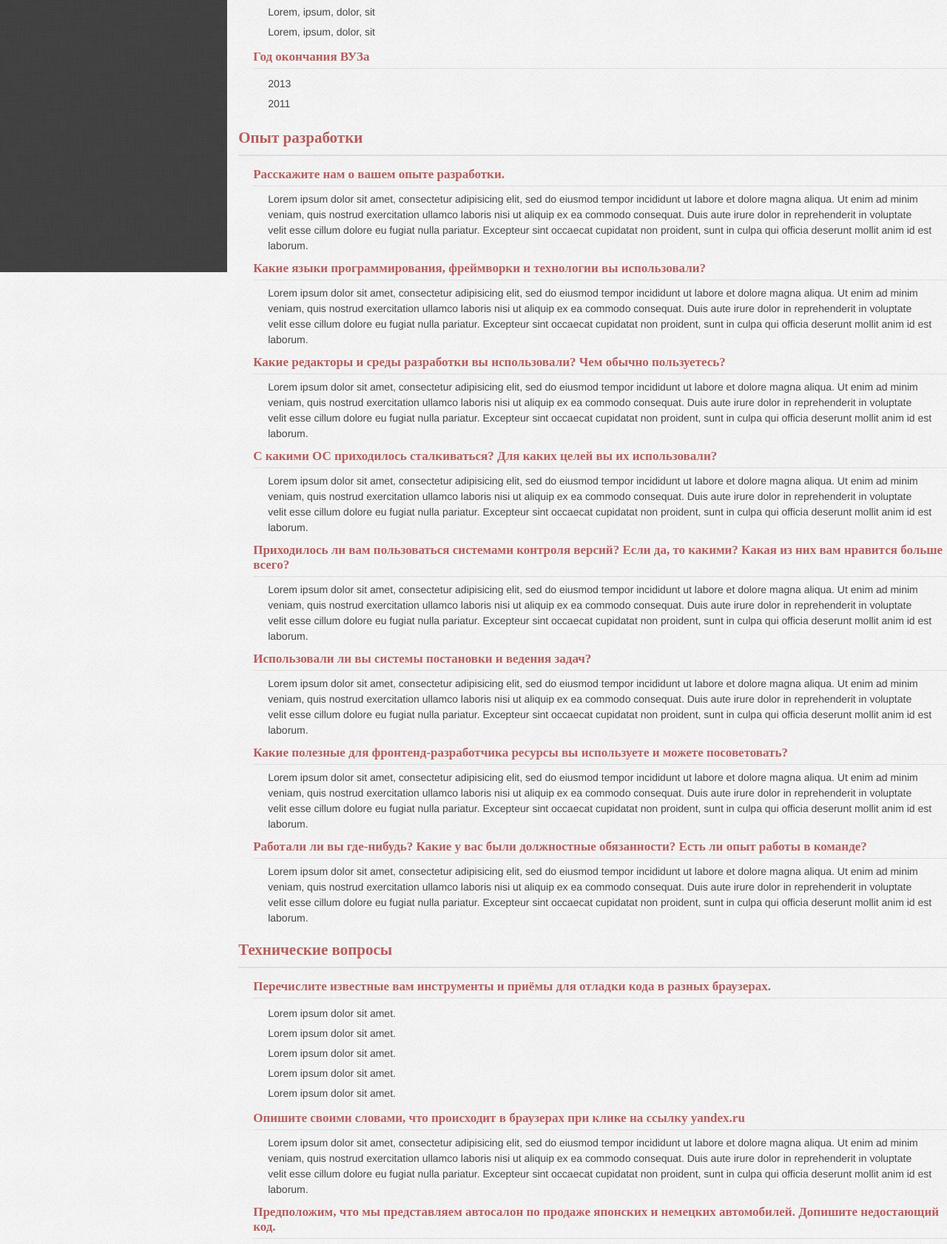
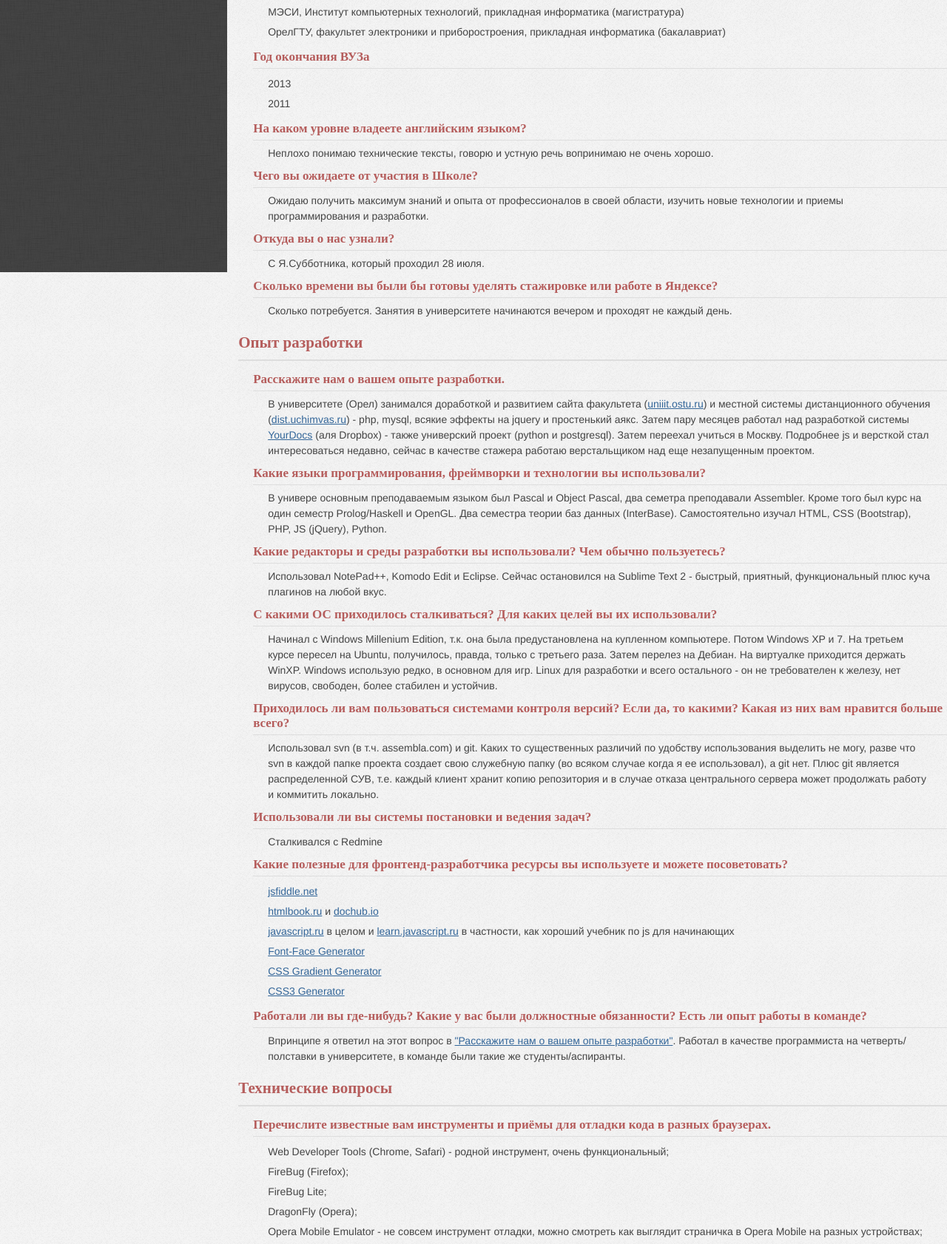
Before and after one commit to rifler/ya-project, a plain HTML site: page index.html in a window 1280 px wide. Shown: the part 432-2114 px from the top of the page at 74% size. Drawn offline with nearby package versions, Linux system fonts and the light colour scheme; a web font is replaced by a local one.

Commit message:
Добавил все ответы

```diff
--- a/index.html
+++ b/index.html
@@ -108,7 +108,7 @@
 			<h2><a name="email">Email</a></h2>
 			<div class="desc">lorem@yandex.ru</div>
 			<h2><a name="phone">Телефон</a></h2>
-			<div class="desc">+79266292929</div>
+			<div class="desc">Lorem ipsum</div>
 			<h2><a name="year">Год рождения</a></h2>
 			<div class="desc">1989</div>
 			<h2><a name="city">Город проживания</a></h2>
@@ -116,8 +116,8 @@
 			<h2><a name="university">Вуз, факультет, специальность, кафедра</a></h2>
 			<div class="desc">
 				<ul>
-					<li>Lorem, ipsum, dolor, sit</li>
-					<li>Lorem, ipsum, dolor, sit</li>
+					<li>МЭСИ, Институт компьютерных технологий, прикладная информатика (магистратура)</li>
+					<li>ОрелГТУ, факультет электроники и приборостроения, прикладная информатика (бакалавриат)</li>
 				</ul>
 			</div>
 			<h2><a name="endyear">Год окончания ВУЗа</a></h2>
@@ -127,27 +127,77 @@
 					<li>2011</li>
 				</ul>
 			</div>
+			<h2><a name="endyear">На каком уровне владеете английским языком?</a></h2>
+			<div class="desc">
+				Неплохо понимаю технические тексты, говорю и устную речь вопринимаю не очень хорошо.
+			</div>
+			<h2><a name="endyear">Чего вы ожидаете от участия в Школе?</a></h2>
+			<div class="desc">
+				Ожидаю получить максимум знаний и опыта от профессионалов в своей области, изучить новые технологии и приемы программирования и разработки.
+			</div>
+			<h2><a name="endyear">Откуда вы о нас узнали?</a></h2>
+			<div class="desc">
+				С Я.Субботника, который проходил 28 июля.
+			</div>
+			<h2><a name="endyear">Сколько времени вы были бы готовы уделять стажировке или работе в Яндексе?</a></h2>
+			<div class="desc">
+				Сколько потребуется. Занятия в университете начинаются вечером и проходят не каждый день.
+			</div>
 		</div>
 
 		<h1><a name="experience">Опыт разработки</a></h1>
 		<div class="container">
 			<h2><a name="my-experience">Расскажите нам о вашем опыте разработки.</a></h2>
-			<div class="desc">Lorem ipsum dolor sit amet, consectetur adipisicing elit, sed do eiusmod tempor incididunt ut labore et dolore magna aliqua. Ut enim ad minim veniam, quis nostrud exercitation ullamco laboris nisi ut aliquip ex ea commodo consequat. Duis aute irure dolor in reprehenderit in voluptate velit esse cillum dolore eu fugiat nulla pariatur. Excepteur sint occaecat cupidatat non proident, sunt in culpa qui officia deserunt mollit anim id est laborum.</div>
+			<div class="desc">
+В университете (Орел) занимался доработкой и развитием сайта факультета (<a href="http://uniiit.ostu.ru/" target="_blank">uniiit.ostu.ru</a>) и местной системы дистанционного обучения (<a href="http://dist.uchimvas.ru/" target="_blank">dist.uchimvas.ru</a>) - php, mysql, всякие эффекты на jquery и простенький аякс. Затем пару месяцев работал над разработкой системы <a href="http://yourdocs.biz/" target="_blank">YourDocs</a> (аля Dropbox) - также универский проект (python и postgresql). Затем переехал учиться в Москву. Подробнее js и версткой стал интересоваться недавно, сейчас в качестве стажера работаю верстальщиком над еще незапущенным проектом.
+			</div>
 			<h2><a name="language">Какие языки программирования, фреймворки и технологии вы использовали?</a></h2>
-				<div class="desc">Lorem ipsum dolor sit amet, consectetur adipisicing elit, sed do eiusmod tempor incididunt ut labore et dolore magna aliqua. Ut enim ad minim veniam, quis nostrud exercitation ullamco laboris nisi ut aliquip ex ea commodo consequat. Duis aute irure dolor in reprehenderit in voluptate velit esse cillum dolore eu fugiat nulla pariatur. Excepteur sint occaecat cupidatat non proident, sunt in culpa qui officia deserunt mollit anim id est laborum.</div>
+				<div class="desc">В универе основным преподаваемым языком был Pascal и Object Pascal, два семетра преподавали Assembler.
+	Кроме того был курс на один семестр Prolog/Haskell и OpenGL. Два семестра теории баз данных (InterBase).
+	Самостоятельно изучал HTML, CSS (Bootstrap), PHP, JS (jQuery), Python.</div>
 			<h2><a name="ide">Какие редакторы и среды разработки вы использовали? Чем обычно пользуетесь?</a></h2>
-				<div class="desc">Lorem ipsum dolor sit amet, consectetur adipisicing elit, sed do eiusmod tempor incididunt ut labore et dolore magna aliqua. Ut enim ad minim veniam, quis nostrud exercitation ullamco laboris nisi ut aliquip ex ea commodo consequat. Duis aute irure dolor in reprehenderit in voluptate velit esse cillum dolore eu fugiat nulla pariatur. Excepteur sint occaecat cupidatat non proident, sunt in culpa qui officia deserunt mollit anim id est laborum.</div>
+				<div class="desc">Использовал NotePad++, Komodo Edit и Eclipse. Сейчас остановился на Sublime Text 2 - быстрый, приятный, функциональный плюс куча плагинов на любой вкус.</div>
 			<h2><a name="os">С какими ОС приходилось сталкиваться? Для каких целей вы их использовали?</a></h2>
-			<div class="desc">Lorem ipsum dolor sit amet, consectetur adipisicing elit, sed do eiusmod tempor incididunt ut labore et dolore magna aliqua. Ut enim ad minim veniam, quis nostrud exercitation ullamco laboris nisi ut aliquip ex ea commodo consequat. Duis aute irure dolor in reprehenderit in voluptate velit esse cillum dolore eu fugiat nulla pariatur. Excepteur sint occaecat cupidatat non proident, sunt in culpa qui officia deserunt mollit anim id est laborum.
+			<div class="desc">Начинал с Windows Millenium Edition, т.к. она была предустановлена на купленном компьютере. Потом Windows XP и 7. На третьем курсе пересел на Ubuntu, получилось, правда, только с третьего раза. Затем перелез на Дебиан. На виртуалке приходится держать WinXP.
+ Windows использую редко, в основном для игр. Linux для разработки и всего остального - он не требователен к железу, нет вирусов, свободен, более стабилен и устойчив.
 			</div>
 			<h2><a name="cvs">Приходилось ли вам пользоваться системами контроля версий? Если да, то какими? Какая из них вам нравится больше всего?</a></h2>
-			<div class="desc">Lorem ipsum dolor sit amet, consectetur adipisicing elit, sed do eiusmod tempor incididunt ut labore et dolore magna aliqua. Ut enim ad minim veniam, quis nostrud exercitation ullamco laboris nisi ut aliquip ex ea commodo consequat. Duis aute irure dolor in reprehenderit in voluptate velit esse cillum dolore eu fugiat nulla pariatur. Excepteur sint occaecat cupidatat non proident, sunt in culpa qui officia deserunt mollit anim id est laborum.</div>
+			<div class="desc">
+				Использовал svn (в т.ч. assembla.com) и git. Каких то существенных различий по удобству использования выделить не могу, разве что svn в каждой папке проекта создает свою служебную папку (во всяком случае когда я ее использовал), а git нет. Плюс git является распределенной СУВ, т.е. каждый клиент хранит копию репозитория и в случае отказа центрального сервера может продолжать работу и коммитить локально.
+			</div>
 			<h2><a name="crm">Использовали ли вы системы постановки и ведения задач?</a></h2>
-			<div class="desc">Lorem ipsum dolor sit amet, consectetur adipisicing elit, sed do eiusmod tempor incididunt ut labore et dolore magna aliqua. Ut enim ad minim veniam, quis nostrud exercitation ullamco laboris nisi ut aliquip ex ea commodo consequat. Duis aute irure dolor in reprehenderit in voluptate velit esse cillum dolore eu fugiat nulla pariatur. Excepteur sint occaecat cupidatat non proident, sunt in culpa qui officia deserunt mollit anim id est laborum.</div>
+			<div class="desc">Сталкивался с Redmine</div>
 			<h2><a name="resource">Какие полезные для фронтенд-разработчика ресурсы вы используете и можете посоветовать?</a></h2>
-			<div class="desc">Lorem ipsum dolor sit amet, consectetur adipisicing elit, sed do eiusmod tempor incididunt ut labore et dolore magna aliqua. Ut enim ad minim veniam, quis nostrud exercitation ullamco laboris nisi ut aliquip ex ea commodo consequat. Duis aute irure dolor in reprehenderit in voluptate velit esse cillum dolore eu fugiat nulla pariatur. Excepteur sint occaecat cupidatat non proident, sunt in culpa qui officia deserunt mollit anim id est laborum.</div>
+			<div class="desc">
+				<ul>
+					<li>
+						<a href="http://jsfiddle.net" target="_blank">jsfiddle.net</a>
+					</li>
+					<li>
+						<a href="http://htmlbook.ru/" target="_blank">htmlbook.ru</a>
+						и
+						<a href="http://dochub.io/" target="_blank">dochub.io</a>
+					</li>
+					<li>
+						<a href="http://javascript.ru/" target="_blank">javascript.ru</a> в целом
+						и
+						<a href="http://learn.javascript.ru/" target="_blank">learn.javascript.ru</a> в частности, как хороший учебник по js для начинающих
+					</li>
+					<li>
+						<a href="http://www.fontsquirrel.com/fontface/generator" target="_blank">Font-Face Generator</a>
+					</li>
+					<li>
+						<a href="http://www.display-inline.fr/projects/css-gradient/" target="_blank">CSS Gradient Generator</a>
+					</li>
+					<li>
+						<a href="http://css3generator.com/" target="_blank">CSS3 Generator</a>
+					</li>
+				</ul>
+			</div>
 			<h2><a name="job">Работали ли вы где-нибудь? Какие у вас были должностные обязанности? Есть ли опыт работы в команде?</a></h2>
-			<div class="desc">Lorem ipsum dolor sit amet, consectetur adipisicing elit, sed do eiusmod tempor incididunt ut labore et dolore magna aliqua. Ut enim ad minim veniam, quis nostrud exercitation ullamco laboris nisi ut aliquip ex ea commodo consequat. Duis aute irure dolor in reprehenderit in voluptate velit esse cillum dolore eu fugiat nulla pariatur. Excepteur sint occaecat cupidatat non proident, sunt in culpa qui officia deserunt mollit anim id est laborum.</div>
+			<div class="desc">
+				Впринципе я ответил на этот вопрос в <a href="#my-experience">"Расскажите нам о вашем опыте разработки"</a>. Работал в качестве программиста на четверть/полставки в университете, в команде были такие же студенты/аспиранты.
+			</div>
 		</div>
 
 		<h1><a name="technical">Технические вопросы</a></h1>
@@ -155,15 +205,19 @@
 			<h2><a name="tool">Перечислите известные вам инструменты и приёмы для отладки кода в разных браузерах.</a></h2>
 				<div class="desc">
 					<ul>
-						<li>Lorem ipsum dolor sit amet.</li>
-						<li>Lorem ipsum dolor sit amet.</li>
-						<li>Lorem ipsum dolor sit amet.</li>
-						<li>Lorem ipsum dolor sit amet.</li>
-						<li>Lorem ipsum dolor sit amet.</li>
+						<li>Web Developer Tools (Chrome, Safari) - родной инструмент, очень функциональный;</li>
+						<li>FireBug (Firefox);</li>
+						<li>FireBug Lite;</li>
+						<li>DragonFly (Opera);</li>
+						<li>Opera Mobile Emulator - не совсем инструмент отладки, можно смотреть как выглядит страничка в Opera Mobile на разных устройствах;</li>
 					</ul>
 				</div>
 			<h2><a name="click">Опишите своими словами, что происходит в браузерах при клике на ссылку yandex.ru</a></h2>
-			<div class="desc">Lorem ipsum dolor sit amet, consectetur adipisicing elit, sed do eiusmod tempor incididunt ut labore et dolore magna aliqua. Ut enim ad minim veniam, quis nostrud exercitation ullamco laboris nisi ut aliquip ex ea commodo consequat. Duis aute irure dolor in reprehenderit in voluptate velit esse cillum dolore eu fugiat nulla pariatur. Excepteur sint occaecat cupidatat non proident, sunt in culpa qui officia deserunt mollit anim id est laborum.
+			<div class="desc">Для начала определяется, что за протокол запросили. Это часть http://, ftp:// или file://.
+Далее определяется реальный IP адрес, к которому необходимо обратиться. Для HTTP делается запрос в DNS, если file, то к файловой системе.
+Часто используемые адреса кешируются и в DNS запросы постоянно не шлются. Если DNS дал положительный ответ и адрес удалось определить, то браузер открывает по указанному адресу и порту соединение.
+Если соединение открыто, то к серверу посылается запрос. Для HTTP это GET, POST или HEAD запрос. Если страница закеширована, посылается HEAD запрос, чтобы понять, надо ли обновлять страницу.
+Затем сервер обрабатывает полученный запрос и генерирует ответ (или сразу отдает страницу, если это статичный html). Браузер принимает ответ, парсит его. Далее, по мере показа страницы, также делаются запросы для стилей, скриптов, картинок. Поэтому рекомендуется css и js файлы объединять в один, чтобы уменьшить количество запросов к серверу.
 			</div>
 			<h2><a name="js-task">Предположим, что мы представляем автосалон по продаже японских и немецких автомобилей. Допишите недостающий код.</a></h2>
 			<div class="desc">
@@ -491,7 +545,7 @@ __END__
 </code></pre>
 			</div>
 			<h2><a name="learn">Расскажите, в каком объёме и при каких обстоятельствах вы изучали следующие темы: языки программирования (императивные/декларативные, разные системы типов), структуры (классы, структуры данных, примитивные типы), парадигмы (события, ООП, параллельность/асинхронность, кеширование), алгоритмы (парсинг, сортировка, поиск), паттерны</a></h2>
-			<div class="desc">Lorem ipsum dolor sit amet, consectetur adipisicing elit, sed do eiusmod tempor incididunt ut labore et dolore magna aliqua. Ut enim ad minim veniam, quis nostrud exercitation ullamco laboris nisi ut aliquip ex ea commodo consequat. Duis aute irure dolor in reprehenderit in voluptate velit esse cillum dolore eu fugiat nulla pariatur. Excepteur sint occaecat cupidatat non proident, sunt in culpa qui officia deserunt mollit anim id est laborum.
+			<div class="desc">В университете изучали Pascal и Delphi 3 семестра (сюда же входили алгоритмы сортировки, поиска, ООП и события), был курс Prolog/Haskell на 1 семестр. Самостоятельно изучал PHP, JS и Python. Соответственно изучал примитивные типы этих языков. С некоторыми паттернами знаком по книге Гаммы, Хелма и ко, но до конца ее пока не осилил.
 			</div>
 		</div>
 	</div>
```
